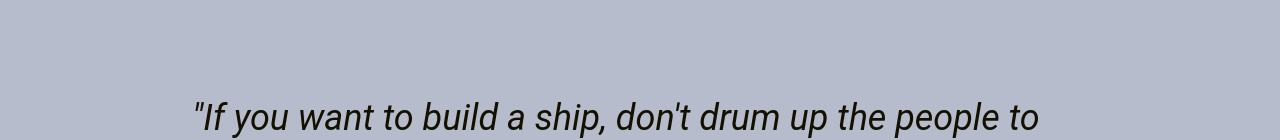
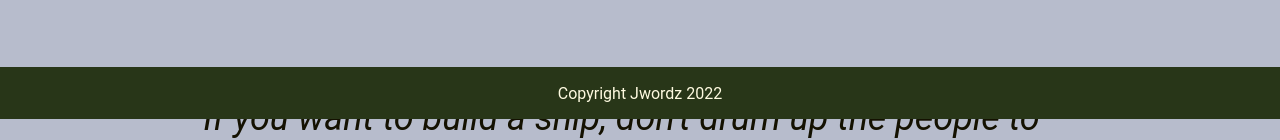
Before and after one commit to Jwordz/landing-page, a plain HTML site: page index.html in a window 1280 px wide. Shown: the part 681-821 px from the top of the page. Drawn offline with Linux system fonts and the light colour scheme.

Commit message:
Added css for footer div.

```diff
--- a/css/style.css
+++ b/css/style.css
@@ -206,3 +206,18 @@ h5 {
   left: 40%;
   bottom: 30px;
 }
+
+/* --- Below is for the footer --- */
+
+footer {
+  color: #fefae0;
+  background-color: #283618;
+  position: fixed;
+  bottom: 0;
+  left: 0;
+  right: 0;
+  height: 52px;
+  display: flex;
+  align-items: center;
+  justify-content: center;
+}
```
